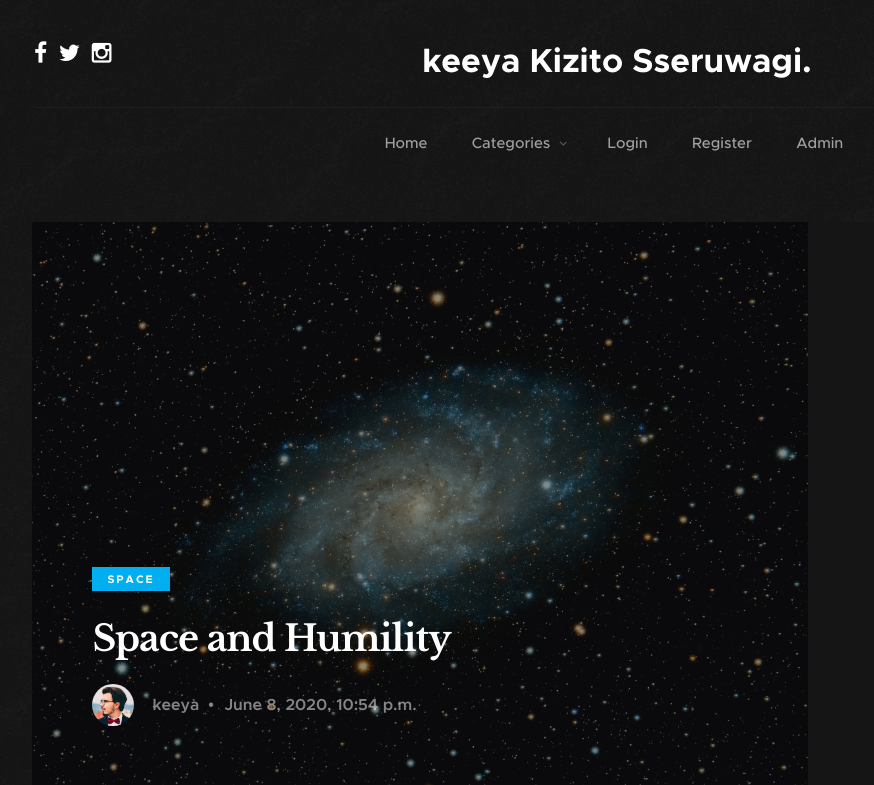
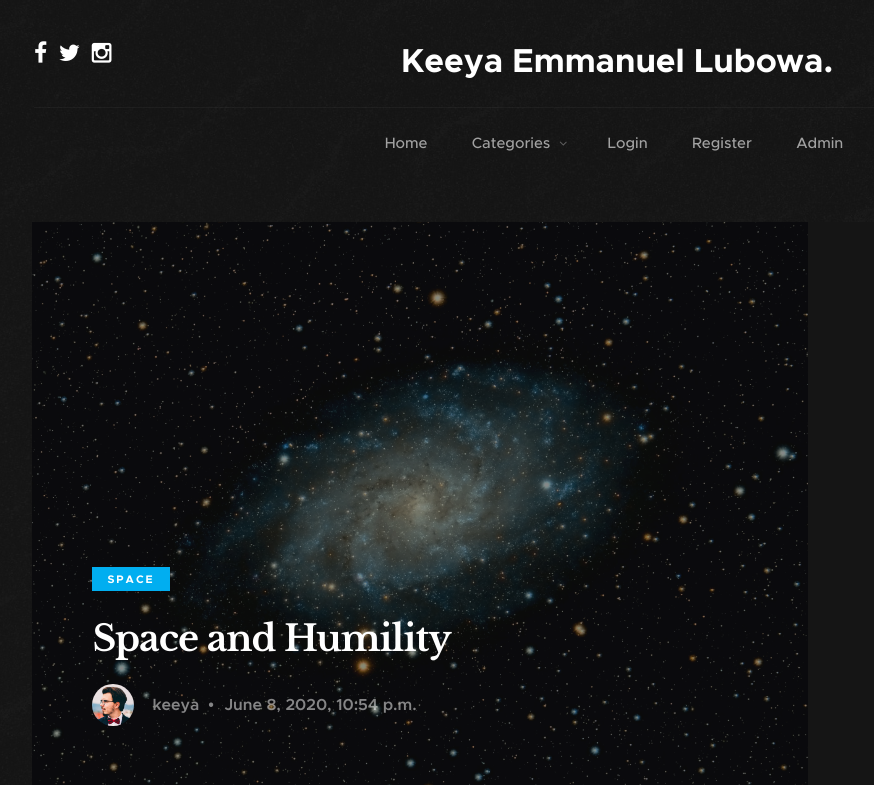
Before and after one commit to ekeeya/django-blog, a Django app: page /keeya/ in a window 1280 px wide. Shown: the top 785 px of the page, without its empty margins (26-900 px from the left). Run offline with Django 3.2, Linux system fonts and the light colour scheme; data comes from the database, SQL or seed files in the repository; both versions use the stored data as it was after the commit; some libraries are stand-ins or nearby versions.

Commit message:
new changes

```diff
--- a/keeya/views.py
+++ b/keeya/views.py
@@ -8,9 +8,13 @@ from django.http import JsonResponse
 def index(request):
     categories = Category.objects.all()
     posts = BlogPost.objects.order_by('-created_on')[:10]
-    recent_post = posts[0]
-    data = dict(categories=categories, posts=posts, recent_post=recent_post)
-    return render(request,'keeya/index.html',data)
+    if len(posts)>0:
+        recent_post = posts[0]
+        data = dict(categories=categories, posts=posts, recent_post=recent_post)
+        return render(request,'keeya/index.html',data)
+    else:
+        data = dict(categories=categories, posts=posts, recent_post=[])
+        return render(request,'keeya/index.html',data)
 
 
 def post(request, post_id):
--- a/templates/keeya/base.html
+++ b/templates/keeya/base.html
@@ -45,7 +45,7 @@
             <div class="header__content row">
                 <div class="header__logo">
                     <a style="color:white;font-size:25pt;" class="logo" href="index.html">
-                    <b>keeya Kizito Sseruwagi.</b>
+                    <b>Keeya Emmanuel Lubowa.</b>
                        <!--<img src="{% static 'images/logo.svg' %}" alt="Homepage">-->
                     </a>
                 </div> <!-- end header__logo -->
@@ -170,7 +170,7 @@
 
                 <div class="col-five md-full end s-footer__subscribe">
 
-                    <h4>Get notified whenever keeya Kizito posts something</h4>
+                    <h4>Get notified whenever Keeya posts something</h4>
 
                     <p>Provide your email address below for quick notifications</p>
 
```
Also changed, not shown: db.sqlite3, post_pics/guillermo-ferla-kEEl9csCutg-unsplash.jpg (added).
